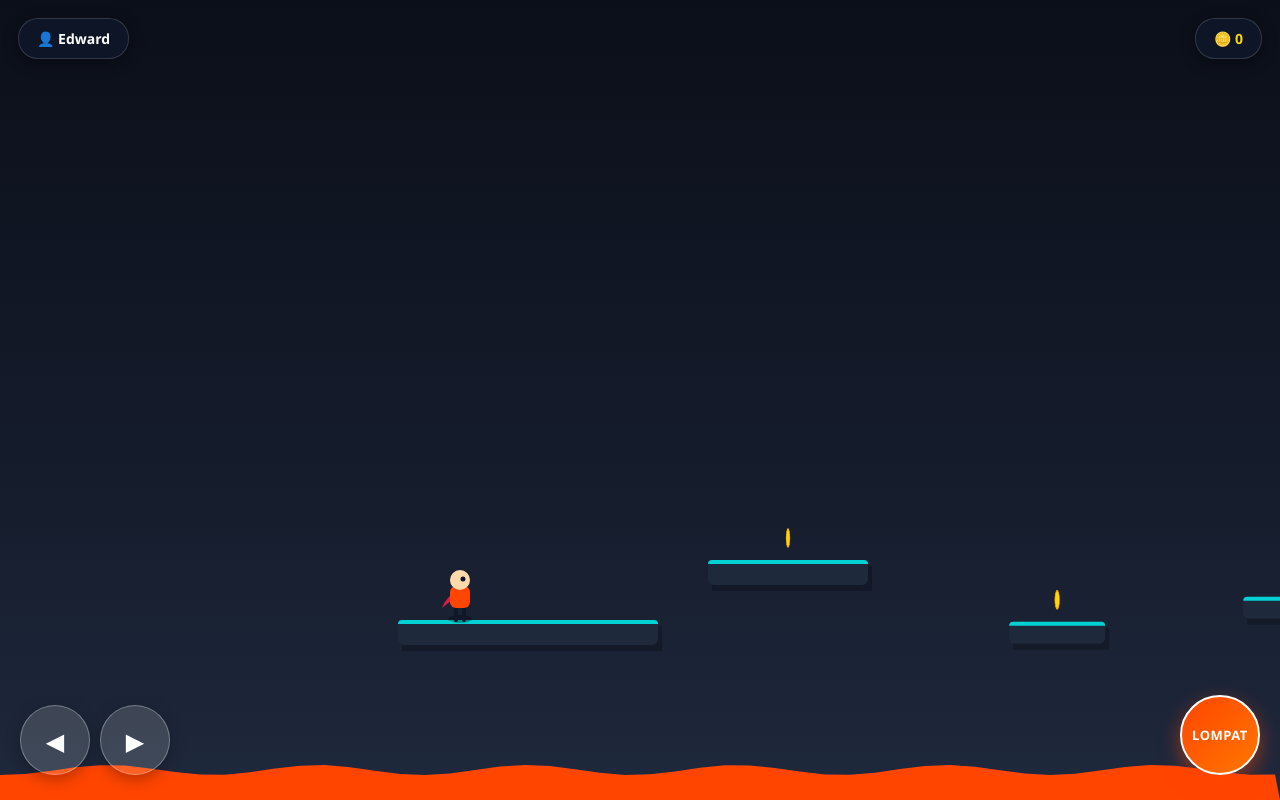
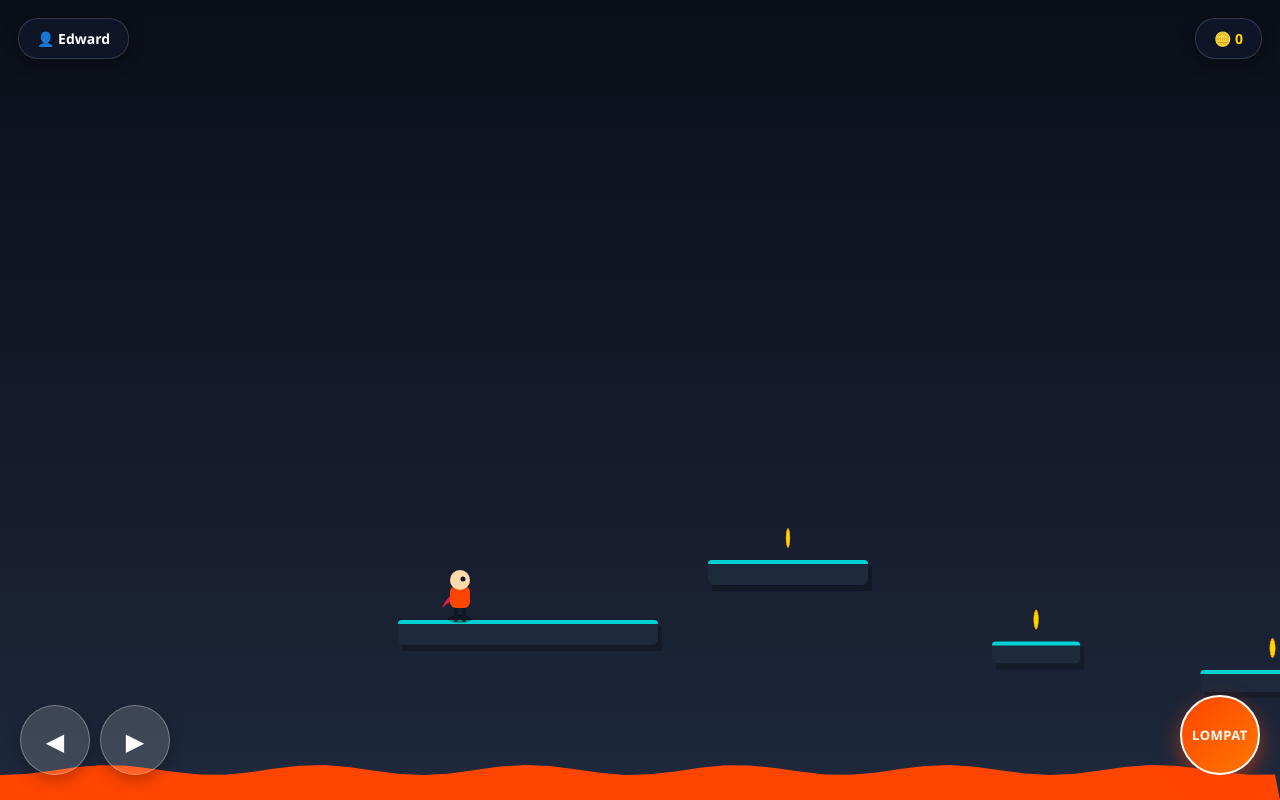
Before and after one commit to EDWARD-BAIK/Edward-Game, a plain HTML site: page index.html in a window 1280 px wide. Both pictures are taken after a click on the button "MAIN NOW". Drawn offline with Linux system fonts and the light colour scheme.

Commit message:
Update index.html

```diff
--- a/index.html
+++ b/index.html
@@ -241,7 +241,7 @@ function playSfx(freqStart, freqEnd, type, duration, vol) {
 let playerName = "Edward";
 let playerColor = "#ff4500";
 let highScore = localStorage.getItem('edward_highscore') || 0;
-let animId; // [FIX BUG 1] Variabel untuk mengamankan looping game
+let animId;
 document.getElementById('loginHighScore').innerText = highScore;
 
 // Simulasi Loading Screen
@@ -269,7 +269,6 @@ window.addEventListener('load', () => {
     }, 120);
 });
 
-// Color Picker Selection
 document.querySelectorAll('.color-opt').forEach(opt => {
     opt.addEventListener('click', () => {
         document.querySelectorAll('.color-opt').forEach(o => o.classList.remove('selected'));
@@ -278,7 +277,6 @@ document.querySelectorAll('.color-opt').forEach(opt => {
     });
 });
 
-// [FIX BUG 1] Fungsi start game yang bersih dari tabrakan loop
 function startGame() {
     let input = document.getElementById('playerNameInput').value.trim();
     if (input) playerName = input;
@@ -292,15 +290,13 @@ function startGame() {
     setTimeout(() => overlay.style.display = 'none', 400);
 
     resetGame();
-    cancelAnimationFrame(animId); // Bersihkan loop sebelumnya
+    cancelAnimationFrame(animId);
     gameLoop();
 }
 
-// Tombol Mulai
 document.getElementById('startBtn').addEventListener('click', startGame);
 document.getElementById('respawnBtn').addEventListener('click', startGame);
 
-// Tombol Ke Menu
 document.getElementById('changeUserBtn').addEventListener('click', () => {
     document.getElementById('gameOverModal').classList.remove('active');
     let overlay = document.getElementById('loginOverlay');
@@ -334,6 +330,7 @@ let p, platforms, particles, floatingTexts, keys, score, cameraX, gameRunning;
 function resetGame() {
     p = {
         x: 100, y: viewportH - 300,
+        lastY: viewportH - 300, // [FIX] Variabel untuk melacak posisi Y di frame sebelumnya
         w: 24, h: 42,
         vx: 0, vy: 0,
         grounded: false,
@@ -370,27 +367,36 @@ function createDust(x, y, count = 5) {
     }
 }
 
-// [FIX BUG 3] Platform Generator Jauh Lebih Menantang (Berjarak)
+// [FIX] Generasi Parkur Disesuaikan Dengan Lompatan Secara Matematika
 function updatePlatforms() {
     let lastPlat = platforms[platforms.length - 1];
     while (lastPlat.x < cameraX + viewportW + 300) {
 
-        // Jarak gap (celah maut) diukur DARI ujung platform sebelumnya, bukan dari awalnya
-        let gap = 90 + Math.random() * 80; // Celah kosong antar platform (90px sampai 170px)
+        // Celah antar platform (Maksimal lari di udara sekitar 180-220px)
+        // Kita set celah aman namun menantang antara 60px hingga 160px
+        let gap = 60 + Math.random() * 100;
         let newX = lastPlat.x + lastPlat.w + gap;
 
-        // Variasi Tinggi Platform (Y)
-        let minY = Math.max(160, lastPlat.y - 110);
-        let maxY = Math.min(viewportH - 130, lastPlat.y + 110);
-        let newY = minY + Math.random() * (maxY - minY);
+        // Ketinggian disesuaikan berdasarkan seberapa jauh celahnya
+        // Kalau gap jauh, naik maksimal sedikit saja biar tetep nyampe
+        let maxJumpUp = gap > 120 ? 20 : 80;
+        let maxDropDown = 110; // Boleh turun bebas
 
-        // Lebar Platform dibuat lebih variatif (Kadang lebar, kadang sempit banget)
-        let newW = 80 + Math.random() * 70; // 80px sampai 150px
+        // Kalkulasi Y Platform baru
+        let yOffset = (Math.random() * (maxJumpUp + maxDropDown)) - maxJumpUp;
+        let newY = lastPlat.y + yOffset;
+
+        // Mencegah platform tembus atap atau masuk lava
+        newY = Math.max(160, Math.min(viewportH - 130, newY));
+
+        // Lebar Platform dibuat lebih acak
+        let newW = 70 + Math.random() * 80;
 
         platforms.push({ x: newX, y: newY, w: newW, h: 22, coin: Math.random() > 0.25 });
         lastPlat = platforms[platforms.length - 1];
     }
-    // Bersihkan platform yang sudah terlewat jauh di belakang agar ringan
+
+    // Hapus platform lama
     platforms = platforms.filter(pt => pt.x + pt.w > cameraX - 200);
 }
 
@@ -425,9 +431,8 @@ let coinAngle = 0;
 function gameLoop() {
     if (!gameRunning) return;
 
-    // [FIX BUG 2] Kecepatan Lari dan Fisika Disesuaikan
-    const accel = p.grounded ? 0.6 : 0.35; // Akselerasi tidak terlalu gila
-    const friction = p.grounded ? 0.82 : 0.90; // Supaya ada rem alami saat gak dipencet
+    const accel = p.grounded ? 0.6 : 0.35;
+    const friction = p.grounded ? 0.82 : 0.90;
 
     if (keys.left) {
         p.vx -= accel;
@@ -439,15 +444,16 @@ function gameLoop() {
         p.vx *= friction;
     }
 
-    // Kecepatan Max diturunkan jadi 6 (sebelumnya 7) agar tidak serasa ngebut terbang
     p.vx = Math.max(-6, Math.min(6, p.vx));
     p.x += p.vx;
 
-    // Gravitasi & Lompatan
+    // [FIX] Simpan Posisi Y Sebelum Gravitasi untuk Deteksi Anti-Tembus
+    p.lastY = p.y;
+
+    // Gravitasi
     p.vy += 0.75;
     p.y += p.vy;
 
-    // Coyote Time & Jump Buffer
     if (p.grounded) p.coyoteTimer = 7;
     else p.coyoteTimer--;
 
@@ -467,25 +473,30 @@ function gameLoop() {
         createDust(p.x + p.w/2, p.y + p.h, 6);
     }
 
-    // Smooth Recovery
     p.scaleX += (1 - p.scaleX) * 0.15;
     p.scaleY += (1 - p.scaleY) * 0.15;
 
-    // Kamera Follow
     let targetCamX = p.x - viewportW * 0.35;
     cameraX += (targetCamX - cameraX) * 0.08;
 
     updatePlatforms();
 
-    // Deteksi Pijakan
+    // --- [FIX] DETEKSI TUMBUKAN ANTI-TEMBUS ---
     let wasGrounded = p.grounded;
     p.grounded = false;
 
     platforms.forEach(pt => {
-        if (p.x + p.w > pt.x && p.x < pt.x + pt.w &&
-            p.y + p.h >= pt.y && p.y + p.h <= pt.y + 16 && p.vy > 0) {
+        let isInsideX = p.x + p.w > pt.x && p.x < pt.x + pt.w;
+        let isFalling = p.vy > 0;
 
-            p.y = pt.y - p.h;
+        // Membandingkan posisi tapak kaki frame lalu dengan frame sekarang
+        let previousBottom = p.lastY + p.h;
+        let currentBottom = p.y + p.h;
+
+        // Jika X pas, sedang jatuh, Kaki kemarin di atas pijakan (+ toleransi), dan kaki sekarang menembus pijakan
+        if (isInsideX && isFalling && previousBottom <= pt.y + 12 && currentBottom >= pt.y) {
+
+            p.y = pt.y - p.h; // Jepit ke atas platform persis
             p.vy = 0;
             p.grounded = true;
 
@@ -530,7 +541,7 @@ function gameLoop() {
         document.getElementById('finalScore').innerText = score;
         document.getElementById('bestScore').innerText = highScore;
         document.getElementById('gameOverModal').classList.add('active');
-        return; // Hentikan fungsi rendering
+        return;
     }
 
     // --- RENDERING GRAFIS ---
@@ -570,7 +581,6 @@ function gameLoop() {
         }
     });
 
-    // Particles (Dust)
     particles.forEach((pt, idx) => {
         if(pt.type === 'dust') {
             ctx.fillStyle = `rgba(255, 255, 255, ${pt.alpha})`;
@@ -580,7 +590,6 @@ function gameLoop() {
         if (pt.alpha <= 0) particles.splice(idx, 1);
     });
 
-    // Floating Text
     floatingTexts.forEach((ft, idx) => {
         ctx.fillStyle = `rgba(255, 215, 0, ${ft.alpha})`;
         ctx.font = "bold 15px system-ui";
@@ -627,7 +636,6 @@ function gameLoop() {
     ctx.restore();
     ctx.restore();
 
-    // Bahaya Bawah (Lava)
     let time = Date.now() * 0.003;
     ctx.fillStyle = "#ff4500";
     ctx.beginPath(); ctx.moveTo(0, viewportH);
@@ -638,7 +646,6 @@ function gameLoop() {
     ctx.lineTo(viewportW, viewportH);
     ctx.fill();
 
-    // Simpan ID loop untuk diamankan saat main ulang
     animId = requestAnimationFrame(gameLoop);
 }
 </script>
```
